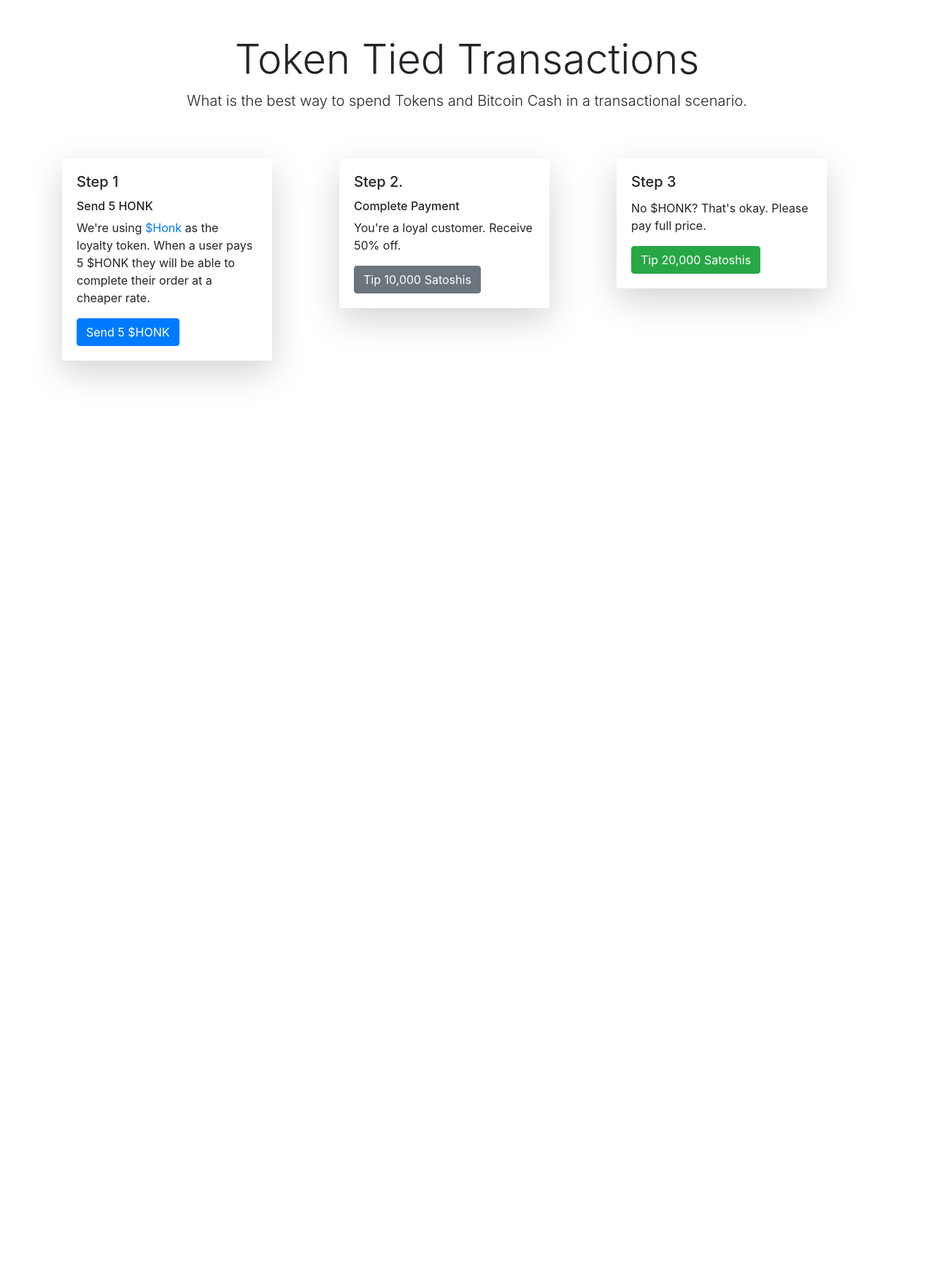
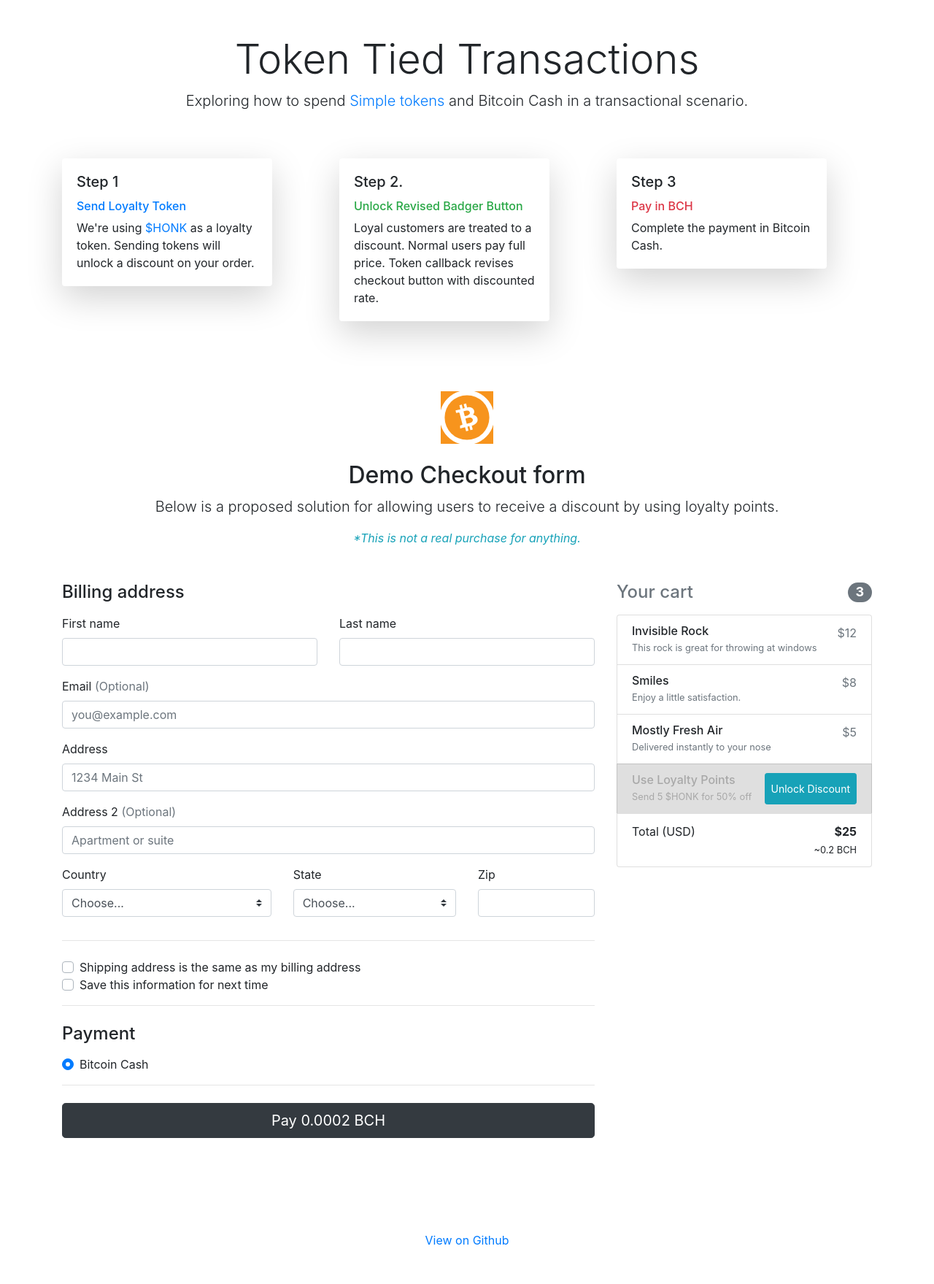
Before and after one commit to maplesyrupsucker/loyal-badger, a PHP site: page / in a window 1280 px wide. Shown: the whole page at 73% size. Before the commit the page ends 523 px from the top, so only its background shows below. Run offline with PHP 8.4, Linux system fonts and the light colour scheme; some libraries are stand-ins or nearby versions.

Commit message:
Revised steps, favicon, custom styles.
Still stuck getting SLP badger button to work on same page as BCH badger button.

```diff
--- a/css/main.css
+++ b/css/main.css
@@ -102,7 +102,13 @@ textarea {
    Author's custom styles
    ========================================================================== */
 
+.bg-disabled {
+  background-color:#DFDFDF !important;
+}
 
+.text-disabled {
+  color:#A8A8A8;
+}
 
 
 
--- a/index.html
+++ b/index.html
@@ -3,18 +3,19 @@
 
 <head>
   <meta charset="utf-8">
-  <title>Loyal Badger</title>
+  <title>Loyal Badger | How to spend Loyalty Tokens with a Bitcoin Cash payment</title>
   <meta name="description" content="">
   <meta name="viewport" content="width=device-width, initial-scale=1">
 
   <link rel="manifest" href="site.webmanifest">
   <link rel="apple-touch-icon" href="icon.png">
-  <!-- Place favicon.ico in the root directory -->
-
+  <link rel="icon" type="image/png" href="favicon.png">
   <link rel="stylesheet" href="css/normalize.css">
   <link rel="stylesheet" href="css/main.css">
+
   <script type="text/javascript" src="https://developer.bitcoin.com/badger/badgerToken-1.0.1.js"></script>
-  <script type="text/javascript" src="https://developer.bitcoin.com/badger/badgerButton-1.0.1.js"></script>
+
+  <!-- <script type="text/javascript" src="https://developer.bitcoin.com/badger/badgerButton-1.0.1.js"></script> -->
 
   <meta name="theme-color" content="#fafafa">
 
@@ -32,7 +33,7 @@
     <div class="row pt-4 pb-4 text-center">
       <div class="col-sm pt-4 pb-4">
         <h3 class="display-4">Token Tied Transactions</h3>
-        <p class="lead">What is the best way to spend Tokens and Bitcoin Cash in a transactional scenario.</p>
+        <p class="lead">Exploring how to spend <a href="https://simpleledger.cash/">Simple tokens</a> and Bitcoin Cash in a transactional scenario.</p>
       </div>
     </div>
     <div class="row">
@@ -40,18 +41,8 @@
         <div class="card border-0 shadow-lg" style="width: 18rem;">
           <div class="card-body">
             <h5 class="card-title">Step 1</h5>
-            <h6>Send 5 HONK</h6>
-            <p class="card-text">We're using <a href="https://explorer.bitcoin.com/bch/tx/7f8889682d57369ed0e32336f8b7e0ffec625a35cca183f4e81fde4e71a538a1">$Honk</a> as the loyalty token. When a user pays 5 $HONK they will be able to complete their order at a cheaper rate.</p>
-            <button
-              class="badger-button btn btn-primary"
-              data-to="simpleledger:qpyg4qntl3kg5ucsf6eqsrt8hr34h2wn9qsvu3wuwa"
-              data-success-callback="badgerCallback"
-              data-token-protocol="slp"
-              data-token-id="7f8889682d57369ed0e32336f8b7e0ffec625a35cca183f4e81fde4e71a538a1"
-              data-token-amount="5"
-            >
-            Send 5 $HONK
-            </button>
+            <h6 class="text-primary">Send Loyalty Token</h6>
+            <p class="card-text">We're using <a href="https://explorer.bitcoin.com/bch/tx/7f8889682d57369ed0e32336f8b7e0ffec625a35cca183f4e81fde4e71a538a1">$HONK</a> as a loyalty token. Sending tokens will unlock a discount on your order.</p>
           </div>
         </div>
 
@@ -60,16 +51,8 @@
         <div class="card border-0 shadow-lg" style="width: 18rem;">
           <div class="card-body">
             <h5 class="card-title">Step 2.</h5>
-            <h6>Complete Payment</h6>
-            <p class="card-text">You're a loyal customer. Receive 50% off.</p>
-            <button
-              class="badger-button btn btn-secondary"
-              data-to="bitcoincash:pp8skudq3x5hzw8ew7vzsw8tn4k8wxsqsv0lt0mf3g"
-              data-satoshis="10000"
-              data-success-callback="badgerCallback3"
-            >
-              Tip 10,000 Satoshis
-            </button>
+            <h6 class="text-success">Unlock Revised Badger Button</h6>
+            <p class="card-text">Loyal customers are treated to a discount. Normal users pay full price. Token callback revises checkout button with discounted rate.</p>
           </div>
         </div>
 
@@ -78,20 +61,216 @@
         <div class="card border-0 shadow-lg" style="width: 18rem;">
           <div class="card-body">
             <h5 class="card-title">Step 3</h5>
-            <p class="card-text">No $HONK? That's okay. Please pay full price.</p>
-            <button
-              class="badger-button btn btn-success"
-              data-to="bitcoincash:pp8skudq3x5hzw8ew7vzsw8tn4k8wxsqsv0lt0mf3g"
-              data-satoshis="20000"
-              data-success-callback="badgerCallback2"
-            >
-              Tip 20,000 Satoshis
-            </button>
+            <h6 class="text-danger">Pay in BCH</h6>
+            <p class="card-text">Complete the payment in Bitcoin Cash.</p>
           </div>
         </div>
       </div>
     </div>
   </div>
+
+  <div class="container pt-5">
+    <div class="py-5 text-center">
+      <img class="d-block mx-auto mb-4" src="img/bch_logo.svg" alt="BCH Logo" width="72" height="72">
+      <h2>Demo Checkout form</h2>
+      <p class="lead">Below is a proposed solution for allowing users to receive a discount by using loyalty points.</p>
+      <em class="text-info">*This is not a real purchase for anything.</em>
+    </div>
+
+    <div class="row">
+      <div class="col-md-4 order-md-2 mb-4">
+        <h4 class="d-flex justify-content-between align-items-center mb-3">
+          <span class="text-muted">Your cart</span>
+          <span class="badge badge-secondary badge-pill">3</span>
+        </h4>
+        <ul class="list-group mb-3">
+          <li class="list-group-item d-flex justify-content-between lh-condensed">
+            <div>
+              <h6 class="my-0">Invisible Rock</h6>
+              <small class="text-muted">This rock is great for throwing at windows</small>
+            </div>
+            <span class="text-muted">$12</span>
+          </li>
+          <li class="list-group-item d-flex justify-content-between lh-condensed">
+            <div>
+              <h6 class="my-0">Smiles</h6>
+              <small class="text-muted">Enjoy a little satisfaction.</small>
+            </div>
+            <span class="text-muted">$8</span>
+          </li>
+          <li class="list-group-item d-flex justify-content-between lh-condensed">
+            <div>
+              <h6 class="my-0">Mostly Fresh Air</h6>
+              <small class="text-muted">Delivered instantly to your nose</small>
+            </div>
+            <span class="text-muted">$5</span>
+          </li>
+          <li class="list-group-item d-flex justify-content-between bg-disabled">
+            <div class="text-disabled">
+              <h6 class="my-0">Use Loyalty Points</h6>
+              <small>Send 5 $HONK for 50% off</small>
+            </div>
+            <button
+              class="badger-button btn btn-lg btn-info btn-sm"
+              data-to="simpleledger:qpyg4qntl3kg5ucsf6eqsrt8hr34h2wn9qsvu3wuwa"
+              data-success-callback=""
+              data-token-protocol="slp"
+              data-token-id="7f8889682d57369ed0e32336f8b7e0ffec625a35cca183f4e81fde4e71a538a1"
+              data-token-amount="5"
+            >
+            Unlock Discount
+            </button>
+            <!-- Modal -->
+            <div class="modal fade" id="honk" tabindex="-1" role="dialog" aria-labelledby="exampleModalLabel" aria-hidden="true">
+              <div class="modal-dialog" role="document">
+                <div class="modal-content">
+                  <div class="modal-header">
+                    <h5 class="modal-title" id="exampleModalLabel">Modal title</h5>
+                    <button type="button" class="close" data-dismiss="modal" aria-label="Close">
+                      <span aria-hidden="true">&times;</span>
+                    </button>
+                  </div>
+                  <div class="modal-body">
+                    ...
+                  </div>
+                  <div class="modal-footer">
+                    <button type="button" class="btn btn-secondary" data-dismiss="modal">Close</button>
+                    <button type="button" class="btn btn-primary">Save changes</button>
+                  </div>
+                </div>
+              </div>
+            </div>
+
+          </li>
+          <li class="list-group-item d-flex justify-content-between">
+            <span>Total (USD)</span>
+
+            <div class="text-right">
+              <strong>$25</strong><br>
+              <small>~0.2 BCH</small>
+            </div>
+          </li>
+        </ul>
+
+      </div>
+      <div class="col-md-8 order-md-1">
+        <h4 class="mb-3">Billing address</h4>
+        <form class="needs-validation" novalidate>
+          <div class="row">
+            <div class="col-md-6 mb-3">
+              <label for="firstName">First name</label>
+              <input type="text" class="form-control" id="firstName" placeholder="" value="" required>
+              <div class="invalid-feedback">
+                Valid first name is required.
+              </div>
+            </div>
+            <div class="col-md-6 mb-3">
+              <label for="lastName">Last name</label>
+              <input type="text" class="form-control" id="lastName" placeholder="" value="" required>
+              <div class="invalid-feedback">
+                Valid last name is required.
+              </div>
+            </div>
+          </div>
+
+          <div class="mb-3">
+            <label for="email">Email <span class="text-muted">(Optional)</span></label>
+            <input type="email" class="form-control" id="email" placeholder="you@example.com">
+            <div class="invalid-feedback">
+              Please enter a valid email address for shipping updates.
+            </div>
+          </div>
+
+          <div class="mb-3">
+            <label for="address">Address</label>
+            <input type="text" class="form-control" id="address" placeholder="1234 Main St" required>
+            <div class="invalid-feedback">
+              Please enter your shipping address.
+            </div>
+          </div>
+
+          <div class="mb-3">
+            <label for="address2">Address 2 <span class="text-muted">(Optional)</span></label>
+            <input type="text" class="form-control" id="address2" placeholder="Apartment or suite">
+          </div>
+
+          <div class="row">
+            <div class="col-md-5 mb-3">
+              <label for="country">Country</label>
+              <select class="custom-select d-block w-100" id="country" required>
+                <option value="">Choose...</option>
+                <option>United States</option>
+              </select>
+              <div class="invalid-feedback">
+                Please select a valid country.
+              </div>
+            </div>
+            <div class="col-md-4 mb-3">
+              <label for="state">State</label>
+              <select class="custom-select d-block w-100" id="state" required>
+                <option value="">Choose...</option>
+                <option>California</option>
+              </select>
+              <div class="invalid-feedback">
+                Please provide a valid state.
+              </div>
+            </div>
+            <div class="col-md-3 mb-3">
+              <label for="zip">Zip</label>
+              <input type="text" class="form-control" id="zip" placeholder="" required>
+              <div class="invalid-feedback">
+                Zip code required.
+              </div>
+            </div>
+          </div>
+          <hr class="mb-4">
+          <div class="custom-control custom-checkbox">
+            <input type="checkbox" class="custom-control-input" id="same-address">
+            <label class="custom-control-label" for="same-address">Shipping address is the same as my billing address</label>
+          </div>
+          <div class="custom-control custom-checkbox">
+            <input type="checkbox" class="custom-control-input" id="save-info">
+            <label class="custom-control-label" for="save-info">Save this information for next time</label>
+          </div>
+          <hr class="mb-4">
+
+          <h4 class="mb-3">Payment</h4>
+
+          <div class="d-block my-3">
+            <div class="custom-control custom-radio">
+              <input id="bitcoincash" name="paymentMethod" type="radio" class="custom-control-input" checked required>
+              <label class="custom-control-label" for="bitcoincash">Bitcoin Cash</label>
+            </div>
+          </div>
+
+          <hr class="mb-4">
+          <button
+            type="submit" class="badger-button btn btn-dark btn-lg btn-block"
+            data-to="bitcoincash:pp8skudq3x5hzw8ew7vzsw8tn4k8wxsqsv0lt0mf3g"
+            data-satoshis="20000"
+            data-success-callback=""
+          >
+            Pay 0.0002 BCH
+          </button>
+        </form>
+      </div>
+    </div>
+
+    <footer class="my-5 pt-5 text-muted text-center text-small">
+      <ul class="list-inline">
+        <li class="list-unstyled mb-2">
+          <iframe id="twitter-widget-0" scrolling="no" frameborder="0" allowtransparency="true" class="twitter-follow-button twitter-follow-button-rendered" style="position: static; visibility: visible; width: 164px; height: 20px;" title="Twitter Follow Button" src="https://platform.twitter.com/widgets/follow_button.2e9f365dae390394eb8d923cba8c5b11.en.html#dnt=false&amp;id=twitter-widget-0&amp;lang=en&amp;screen_name=maplesyrupsuckr&amp;show_count=false&amp;show_screen_name=true&amp;size=m&amp;time=1555757464798" data-screen-name="maplesyrupsuckr"></iframe><script async="" src="https://platform.twitter.com/widgets.js" charset="utf-8"></script>
+        </li>
+        <li>
+          <a href="#">View on Github</a>
+        </li>
+      </ul>
+
+    </footer>
+
+  </div>
+
+
 
 
   <script src="js/vendor/modernizr-3.7.1.min.js"></script>
@@ -109,6 +288,30 @@
     window.ga = function () { ga.q.push(arguments) }; ga.q = []; ga.l = +new Date;
     ga('create', 'UA-XXXXX-Y', 'auto'); ga('set','transport','beacon'); ga('send', 'pageview')
   </script>
+
+  <script>
+        // Example starter JavaScript for disabling form submissions if there are invalid fields
+        (function() {
+          'use strict';
+
+          window.addEventListener('load', function() {
+            // Fetch all the forms we want to apply custom Bootstrap validation styles to
+            var forms = document.getElementsByClassName('needs-validation');
+
+            // Loop over them and prevent submission
+            var validation = Array.prototype.filter.call(forms, function(form) {
+              form.addEventListener('submit', function(event) {
+                if (form.checkValidity() === false) {
+                  event.preventDefault();
+                  event.stopPropagation();
+                }
+                form.classList.add('was-validated');
+              }, false);
+            });
+          }, false);
+        })();
+      </script>
+
   <script src="https://www.google-analytics.com/analytics.js" async defer></script>
 </body>
 
```
Also changed, not shown: favicon.png (added), img/bch_logo.svg (added).
